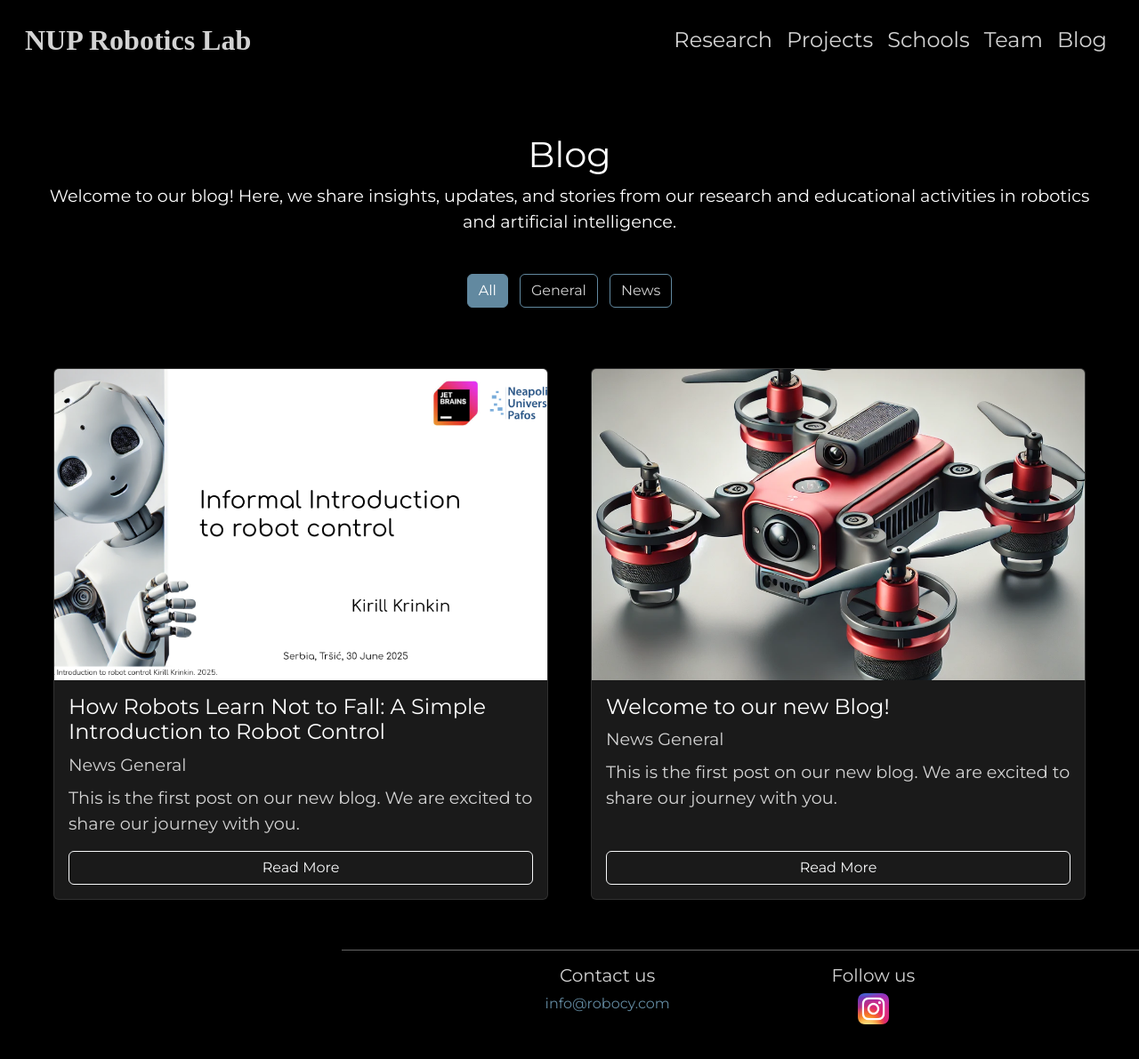
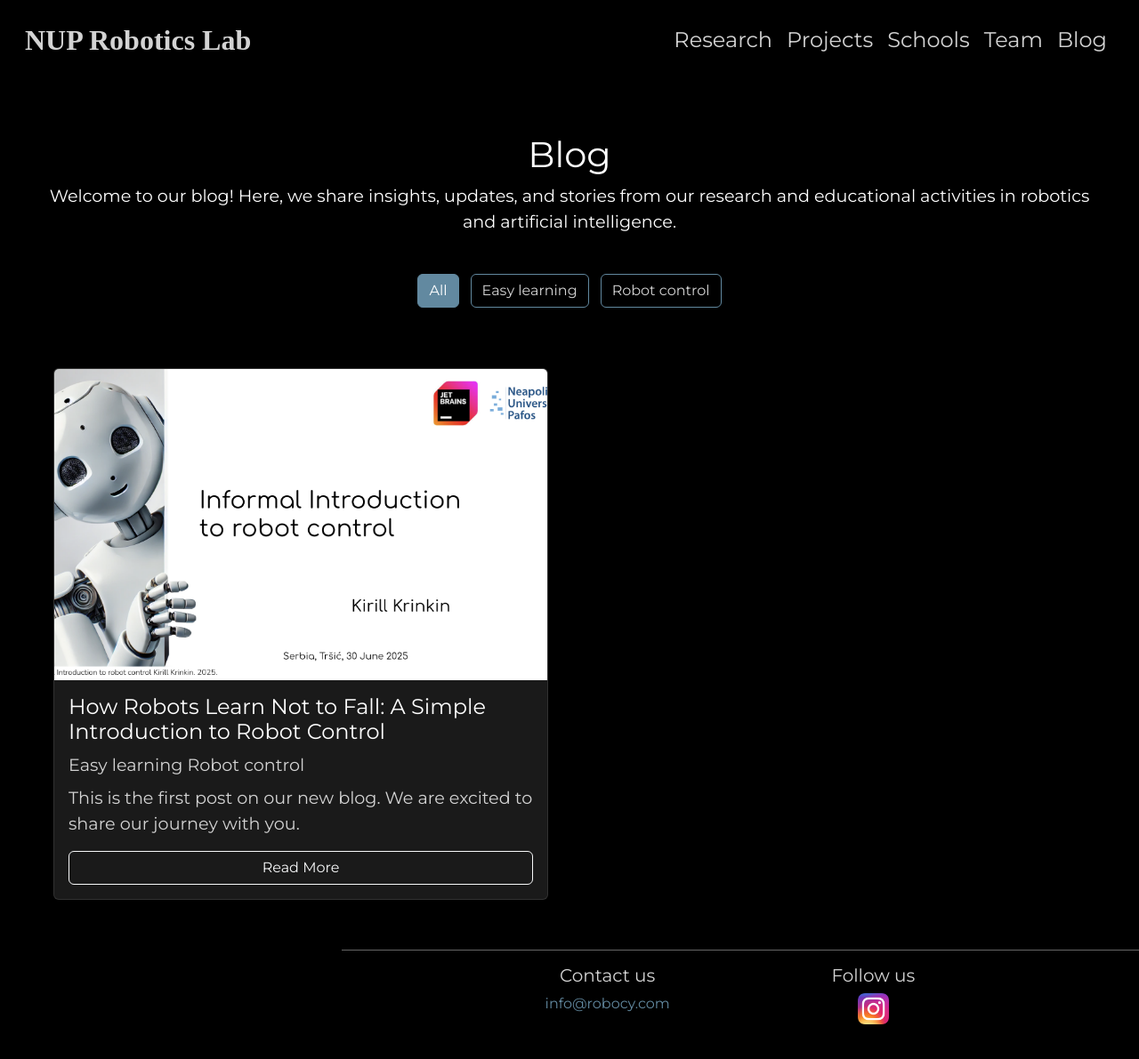
Before and after one commit to rcicd/robo_lab, a Jekyll site: the page built from blog.md, in a window 1280 px wide and 1192 px high. Shown: the whole window at 89% size. Built offline with Jekyll 4.4.1, drawn with Linux system fonts in a browser that asks for light colours; some web fonts are replaced.

Commit message:
robot control blog

```diff
--- a/_blog/robot-control.md
+++ b/_blog/robot-control.md
@@ -4,8 +4,8 @@ name: "How Robots Learn Not to Fall: A Simple Introduction to Robot Control"
 image: "/blog/robot-control.png"
 description: "This is the first post on our new blog. We are excited to share our journey with you."
 tags:
-    - "News"
-    - "General"
+    - "Easy learning"
+    - "Robot control"
 ---
 
 Imagine you're riding a bicycle trying to maintain balance. Your brain constantly analyzes which way you're leaning and corrects your hand and body movements. Robot control works similarly — except instead of your brain, mathematical algorithms do the job.
@@ -38,9 +38,9 @@ There are two fundamentally different control approaches:
 
 The most popular control algorithm is called a **PID controller**. It works like an experienced driver:
 
-- **P (Proportional)** — the bigger the error, the stronger the correction
-- **I (Integral)** — accounts for accumulated past errors
-- **D (Derivative)** — predicts future errors based on rate of change
+ - **P (Proportional)**:   the bigger the error, the stronger the correction
+- **I (Integral)**: accounts for accumulated past errors
+- **D (Derivative)**: predicts future errors based on rate of change
 
 Imagine you're parking: if you're far from the curb (big error), you approach quickly. If you're close, you move slowly and carefully. If you consistently undershoot, you account for that next time.
 
--- a/_blog/sample-post.md
+++ /dev/null
@@ -1,19 +0,0 @@
----
-layout: blog-detail
-name: "Welcome to our new Blog!"
-image: "/assets/img/drone.png"
-description: "This is the first post on our new blog. We are excited to share our journey with you."
-tags:
-    - "News"
-    - "General"
----
-
-## Welcome!
-
-This is a sample blog post. You can write your content here using Markdown.
-
-### Features
-* Use headings
-* Lists
-* **Bold** and *italic* text
-* And much more!
```
